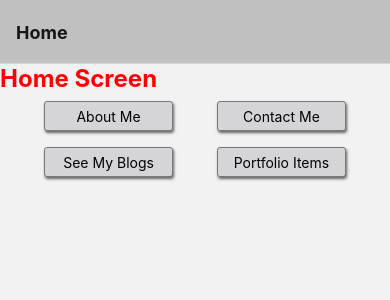
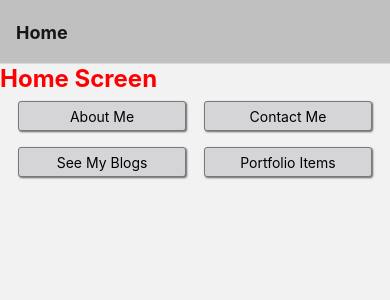
Before and after one commit to Uthaeus/portfolio-mobile-test6, a React Native app: screen /Home in a window 390 px wide. Shown: the top 300 px of the page. Built offline with nearby package versions, Linux system fonts and the light colour scheme.

Commit message:
setting image for background, adjusted button styling

```diff
--- a/screens/HomeScreen.js
+++ b/screens/HomeScreen.js
@@ -1,7 +1,7 @@
 import { View, Text, Button, StyleSheet } from "react-native";
 
 import LinkButton from "../ui/LinkButton";
-
+import image from '../assets/images/space-main.jpg';
 import { GlobalColors } from "../ui/GlobalColors";
 
 function HomeScreen({ navigation }) {
@@ -27,6 +27,7 @@ export default HomeScreen;
 const styles = StyleSheet.create({
     container: {
         flex: 1,
+        background: `url(${image})`,
     },
     title: {
         fontSize: 24,
--- a/ui/LinkButton.js
+++ b/ui/LinkButton.js
@@ -14,16 +14,16 @@ export default LinkButton;
 
 const styles = StyleSheet.create({
     button: {
-        width: '33%',
+        width: '43%',
         height: 30,
         borderRadius: 3,
         borderWidth: 1,
         borderColor: GlobalColors.grey,
         shadowColor: 'black',
-        shadowOffset: { width: 1, height: 2 },
+        shadowOffset: { width: 1, height: 1 },
         shadowOpacity: 0.6,
-        shadowRadius: 3,
-        elevation: 3,
+        shadowRadius: 2,
+        elevation: 2,
         justifyContent: 'center',
         alignItems: 'center',
         marginVertical: 8
```
